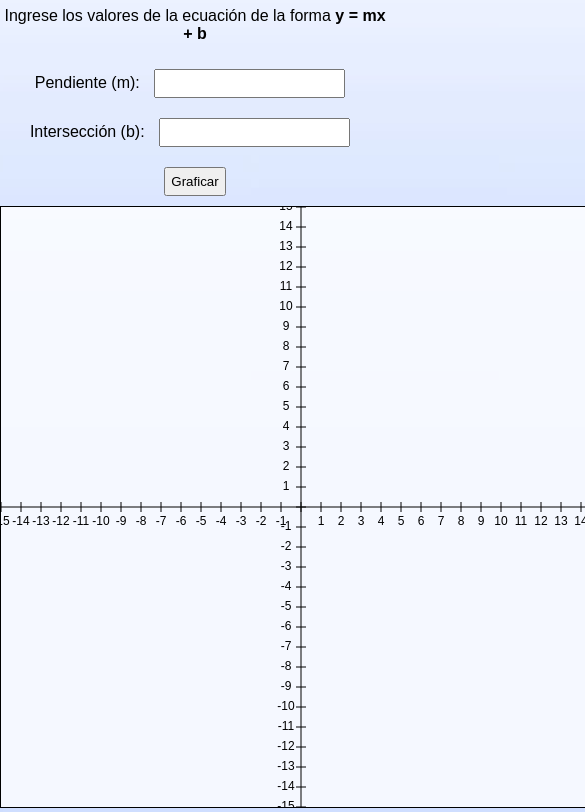
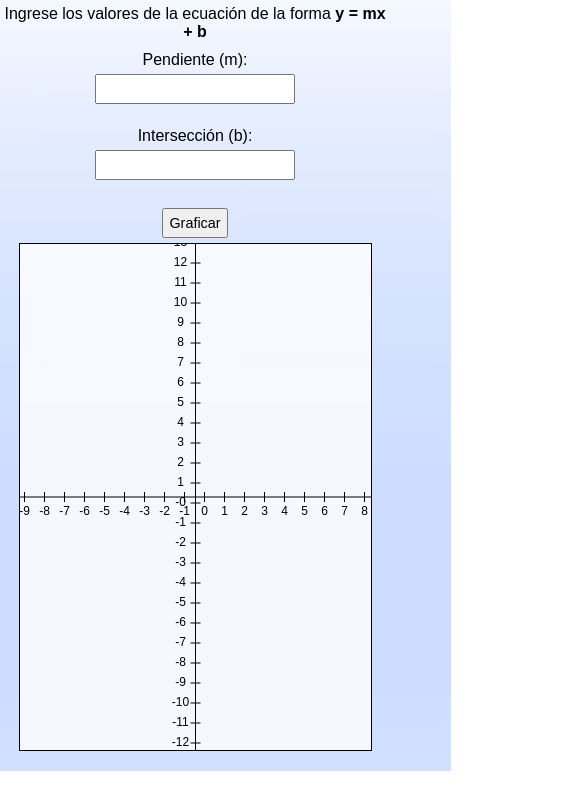
Before and after one commit to felipe0202/ProyectMD, a plain HTML site: page index.html in a window 390 px wide. Shown: the part 73-885 px from the top of the page, 585 px wide, since content can reach past the window. After the commit the page ends 844 px from the top, so only its background shows below. Drawn offline with Linux system fonts and the light colour scheme.

Commit message:
index.html

```diff
--- a/index.html
+++ b/index.html
@@ -9,30 +9,59 @@
             font-family: Arial, sans-serif;
             text-align: center;
             background-image: url('fondo.jpg');
-            background-size: full;
+            background-size: cover; /* Ajustar para que cubra todo el fondo */
             background-position: center;
             margin: 0;
-            height: 100vh;
-            position: relative;
+            min-height: 100vh; /* Ocupa toda la altura de la ventana */
+            display: flex;
+            flex-direction: column;
+            justify-content: center;
+            align-items: center;
         }
+
+        h1, p {
+            margin: 10px 0;
+        }
+
         canvas {
             border: 1px solid black;
             background-color: rgba(255, 255, 255, 0.8);
+            max-width: 90vw; /* Asegura que el canvas no exceda el ancho de la ventana */
+            max-height: 90vh; /* Asegura que el canvas no exceda la altura de la ventana */
         }
+
         .easter-egg {
-			position: absolute;
+            position: absolute;
             width: 100px;
             opacity: 0.001;
             top: 5%;
             left: 90%;
             transition: opacity 0.3s;
         }
+
         .easter-egg:hover {
             opacity: 1;
         }
+
         input, button {
             margin: 10px;
             padding: 5px;
+            font-size: 1rem;
+        }
+
+        @media (max-width: 768px) {
+            input, button {
+                font-size: 0.9rem;
+                margin: 5px;
+            }
+
+            h1 {
+                font-size: 1.5rem;
+            }
+
+            p {
+                font-size: 1rem;
+            }
         }
     </style>
 </head>
@@ -48,7 +77,7 @@
 
     <button onclick="graficar()">Graficar</button>
 
-    <canvas id="canvas" width="600" height="600"></canvas>
+    <canvas id="canvas"></canvas>
 
 	<img src="easter-egg.png" class="easter-egg" alt="Easter Egg">
 
@@ -58,6 +87,15 @@
         var scale = baseScale; // Escala actual
         var offsetX = 0; // Desplazamiento en X
         var offsetY = 0; // Desplazamiento en Y
+
+        function adjustCanvasSize() {
+            var canvas = document.getElementById('canvas');
+            canvas.width = Math.min(window.innerWidth * 0.9, 600); // Ancho relativo al tamaño de la ventana
+            canvas.height = Math.min(window.innerHeight * 0.6, 600); // Alto relativo
+            graficar(); // Redibujar cada vez que cambie el tamaño
+        }
+
+        window.onresize = adjustCanvasSize;
 
         // Función para dibujar la gráfica
         function graficar() {
@@ -130,6 +168,12 @@
             ctx.stroke();
         }
 
+        // Inicializar la gráfica al cargar la página y ajustar el tamaño
+        window.onload = function() {
+            adjustCanvasSize();
+            graficar();
+        };
+
         // Función para manejar el zoom y desplazamiento con la rueda del ratón
         document.getElementById('canvas').addEventListener('wheel', function(event) {
             event.preventDefault();  // Prevenir el scroll de la página
@@ -161,9 +205,6 @@
                 graficar();  // Redibujar con el nuevo desplazamiento
             }
         });
-
-        // Inicializar la gráfica al cargar la página
-        window.onload = graficar;
     </script>
 </body>
 </html>
```
